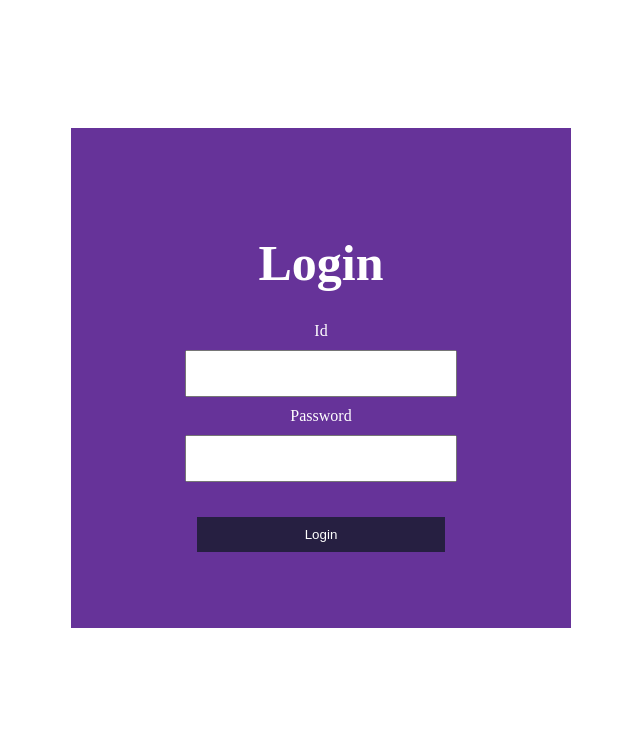
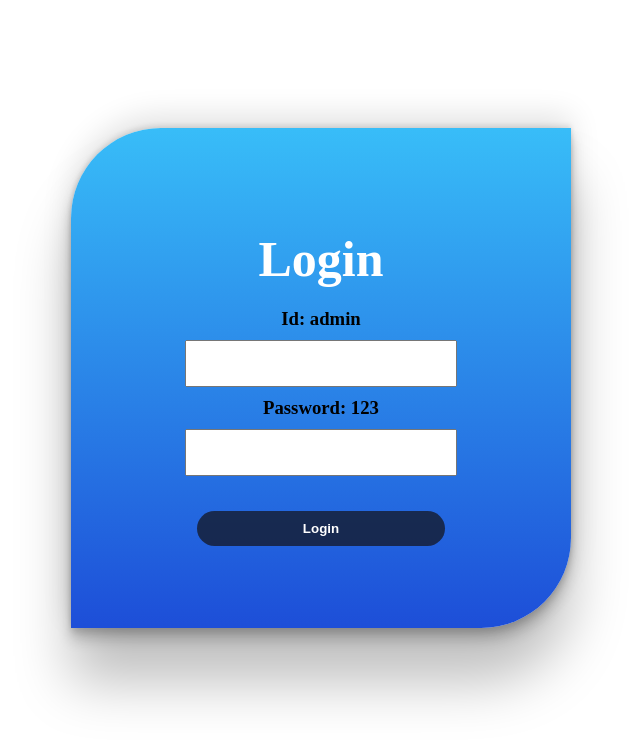
Before and after one commit to JunayedKhanNoor/shopping-cart-redux, a React (Create React App) app: page / in a window 1280 px wide. Shown: the top 744 px of the page, without its empty margins (319-959 px from the left). Built offline with nearby package versions, Linux system fonts and the light colour scheme.

Commit message:
fake login

```diff
--- a/src/components/Auth.css
+++ b/src/components/Auth.css
@@ -6,12 +6,17 @@
   justify-content: center;
   margin-left: auto;
   margin-right: auto;
-  background-color: rebeccapurple;
+  background-image: linear-gradient(#38bdf8, #1d4ed8);
   align-items: center;
   margin-top: 10%;
+  border-bottom-right-radius: 90px;
+  border-top-left-radius: 90px;
+  box-shadow: rgba(0, 0, 0, 0.25) 0px 54px 55px, rgba(0, 0, 0, 0.12) 0px -12px 30px,
+    rgba(0, 0, 0, 0.12) 0px 4px 6px, rgba(0, 0, 0, 0.17) 0px 12px 13px,
+    rgba(0, 0, 0, 0.09) 0px -3px 5px;
 }
-h1 {
-  padding: 30px;
+.text {
+  padding: 20px;
   color: white;
   font-size: 50px;
 }
@@ -34,8 +39,12 @@ input {
   border: none;
   width: 80%;
   padding: 10px;
+  font-weight: 900;
+  border-radius: 20px;
 }
 .login-btn:hover {
   color: white;
-  background: rgb(18, 20, 26);
+  background: #86efac;
+  transition: background 1s ease-out;
+  box-shadow: rgba(99, 99, 99, 0.2) 0px 2px 8px 0px;
 }
--- a/src/components/Auth.js
+++ b/src/components/Auth.js
@@ -21,11 +21,11 @@ const Auth = () => {
   };
   return (
     <div className="container">
-      <h1>Login</h1>{' '}
+      <h1 className="text">Login</h1>{' '}
       <form onSubmit={handleSubmit}>
-        <label htmlFor="id">Id</label>
+        <h3>Id: admin</h3>
         <input type="text" name="id" id="id" />
-        <label htmlFor="password">Password</label>
+        <h3>Password: 123</h3>
         <input type="password" name="password" id="password" />
         <p style={{ color: 'white' }}>{error}</p>
         <button className="login-btn" type="submit">
--- a/src/components/Product.js
+++ b/src/components/Product.js
@@ -1,13 +1,25 @@
-import React from "react";
+import React from 'react';
+import { useDispatch } from 'react-redux';
+import { cartActions } from '../store/cart-slice';
 
-import "./Product.css";
+import './Product.css';
 const Product = ({ name, id, imgURL, price }) => {
+  const dispatch = useDispatch();
+  const addToCart = () => {
+    dispatch(
+      cartActions.addToCart({
+        name,
+        id,
+        price,
+      })
+    );
+  };
   return (
     <div className="card">
       <img src={imgURL} alt={name} />
       <h2>{name}</h2>
       <p>$ {price}</p>
-      <button>Add to cart</button>
+      <button onClick={addToCart}>Add to cart</button>
     </div>
   );
 };
--- a/src/store/cart-slice.js
+++ b/src/store/cart-slice.js
@@ -24,6 +24,7 @@ const cartSlice = createSlice({
           name: newItem.name,
         });
       }
+      console.log(newItem);
     },
     removeFromCart() {},
     setShowCart(state) {
```
